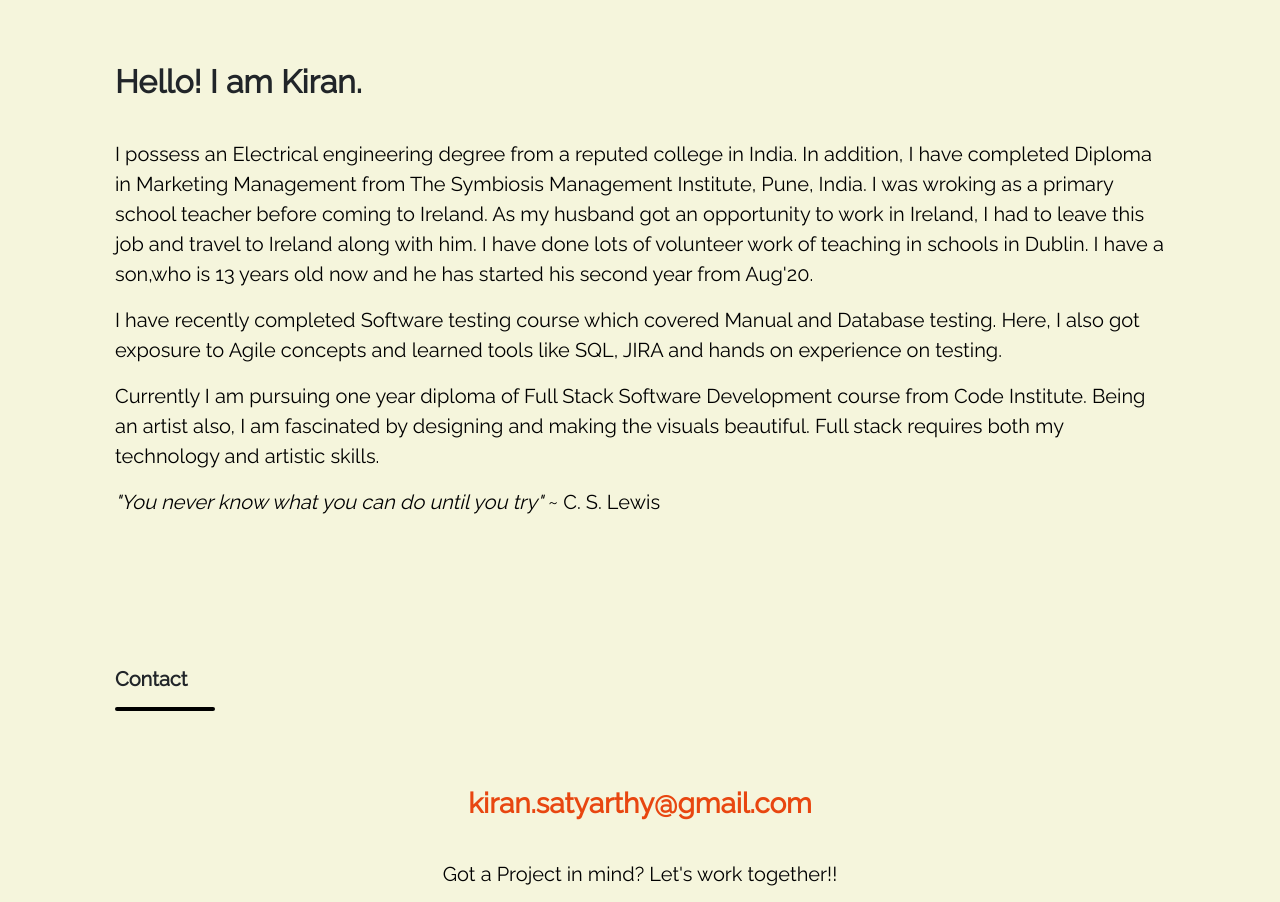
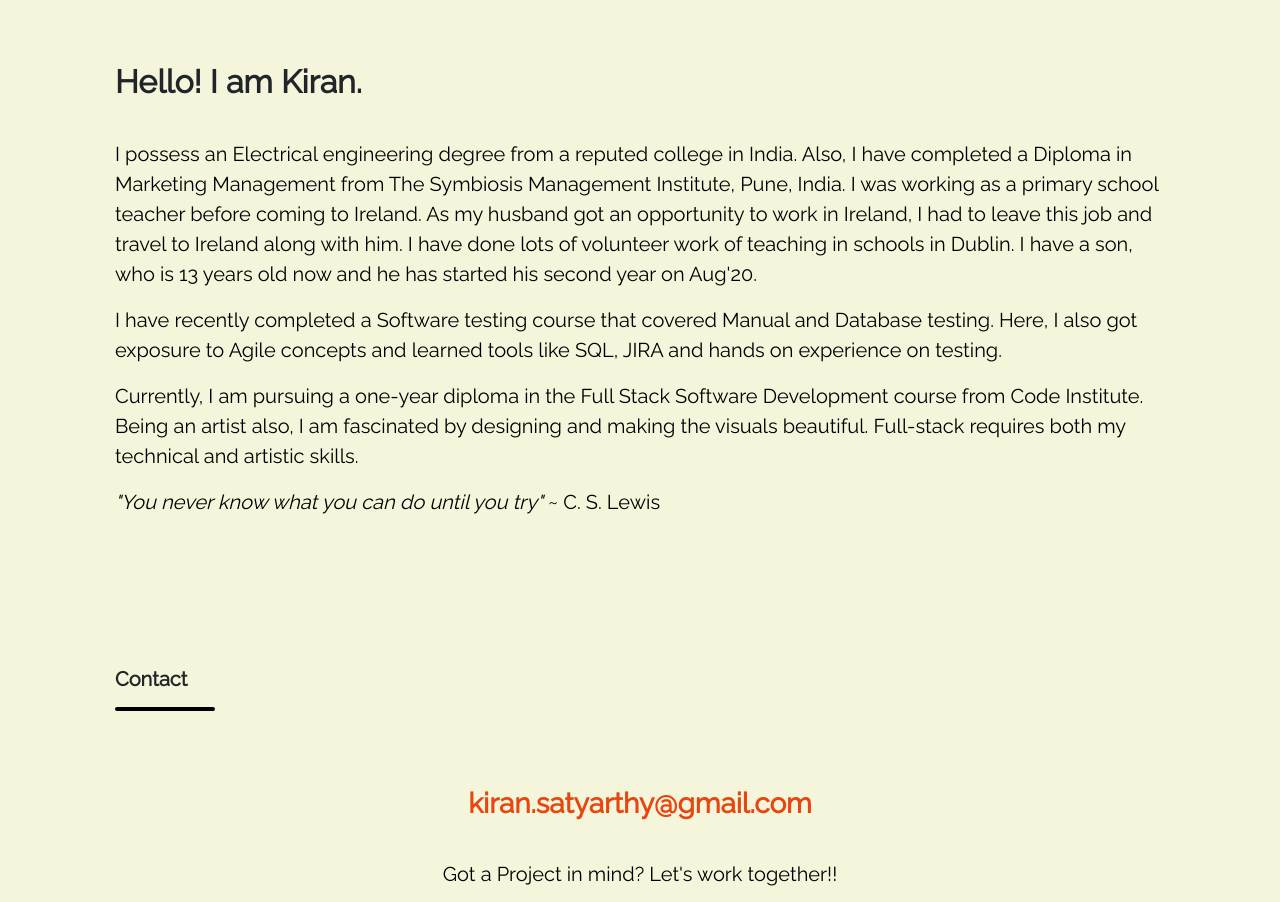
Before and after one commit to Code-Institute-Submissions/MS1-KiranResume, a plain HTML site: page index.html in a window 1280 px wide. Shown: the part 2313-3215 px from the top of the page. Drawn offline with nearby package versions, Linux system fonts and the light colour scheme.

Commit message:
correct spellings in about section, add testing section in README.md

```diff
--- a/index.html
+++ b/index.html
@@ -237,15 +237,15 @@
         <div class="row">
           <div class="col-12 mt-3 pt-3">
             <h2>Hello! I am Kiran.</h2>
-            <p>I possess an Electrical engineering degree from a reputed college in India. In addition,
-            I have completed Diploma in Marketing Management from The Symbiosis Management Institute, Pune, India.
-             I was wroking as a primary school teacher before coming to Ireland. As my husband got an opportunity to work in Ireland,
+            <p>I possess an Electrical engineering degree from a reputed college in India. Also,
+            I have completed a Diploma in Marketing Management from The Symbiosis Management Institute, Pune, India.
+             I was working as a primary school teacher before coming to Ireland. As my husband got an opportunity to work in Ireland,
              I had to leave this job and travel to Ireland along with him. I have done lots of volunteer work of teaching in schools in Dublin.
-             I have a son,who is 13 years old now and he has started his second year from Aug'20.   </p>
-            <p>I have recently completed Software testing course which covered Manual and Database testing.
+             I have a son, who is 13 years old now and he has started his second year on Aug'20.   </p>
+            <p>I have recently completed a Software testing course that covered Manual and Database testing.
              Here, I also got exposure to Agile concepts and learned tools like SQL, JIRA and hands on experience on testing.</p>
-             <p>Currently I am pursuing one year diploma of Full Stack Software Development course from Code Institute. Being an artist also,
-             I am fascinated by designing and making the visuals beautiful. Full stack requires both my technology and artistic skills.   </p>
+             <p>Currently, I am pursuing a one-year diploma in the Full Stack Software Development course from Code Institute. Being an artist also,
+             I am fascinated by designing and making the visuals beautiful. Full-stack requires both my technical and artistic skills.   </p>
              <p><i>"You never know what you can do until you try"</i> ~ C. S. Lewis</p>
           </div>
         </div>
```
Also changed, not shown: 1 other file.
